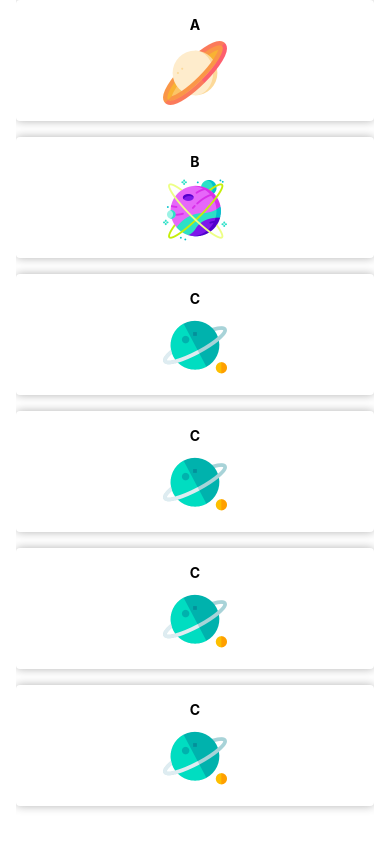
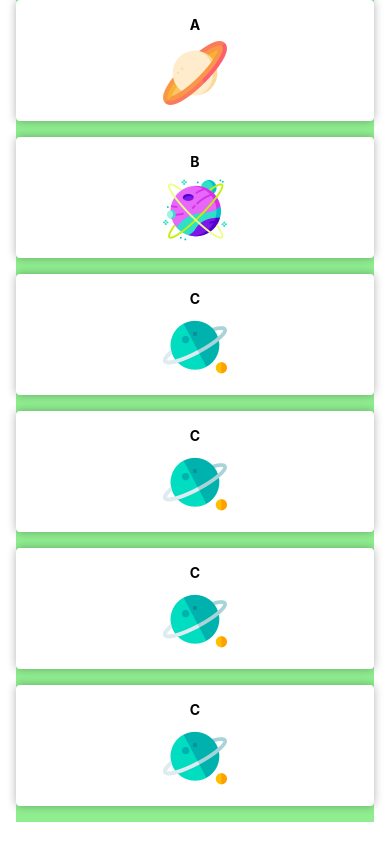
Before and after one commit to laughlamz/react-native, a React Native app: screen / in a window 390 px wide. Built offline with nearby package versions, Linux system fonts and the light colour scheme.

Commit message:
some css with style and contentContainerStyle

```diff
--- a/App.js
+++ b/App.js
@@ -7,8 +7,11 @@ import PlanetImage2 from './assets/planet2.png';
 
 export default function App() {
   return (
-    <View style={styles.container}>
-      <ScrollView>
+    <View>
+      <ScrollView
+        style={{paddingLeft: 16, paddingRight: 16}}
+        contentContainerStyle={{backgroundColor: 'lightgreen'}}
+      >
         <CategoryListItem title="A" img={PlanetImage} />
         <CategoryListItem title="B" img={PlanetImage1} />
         <CategoryListItem title="C" img={PlanetImage2} />
@@ -19,14 +22,3 @@ export default function App() {
     </View>
   );
 }
-
-const styles = StyleSheet.create({
-  container: {
-    flex: 1,
-    alignItems: 'stretch',
-    backgroundColor: '#fff',
-    justifyContent: 'center',
-    paddingLeft: 16,
-    paddingRight: 16,
-  },
-});
```
